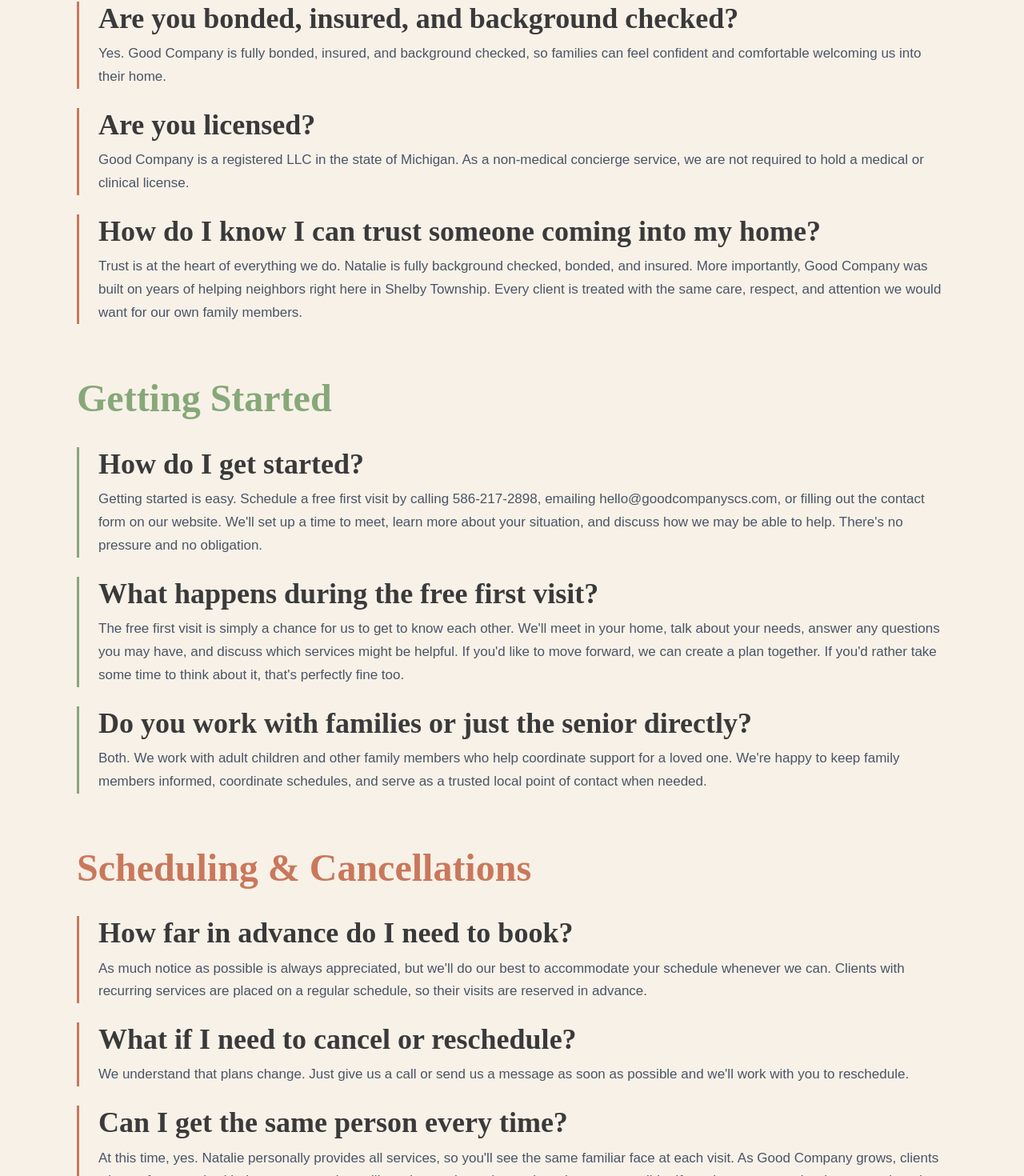
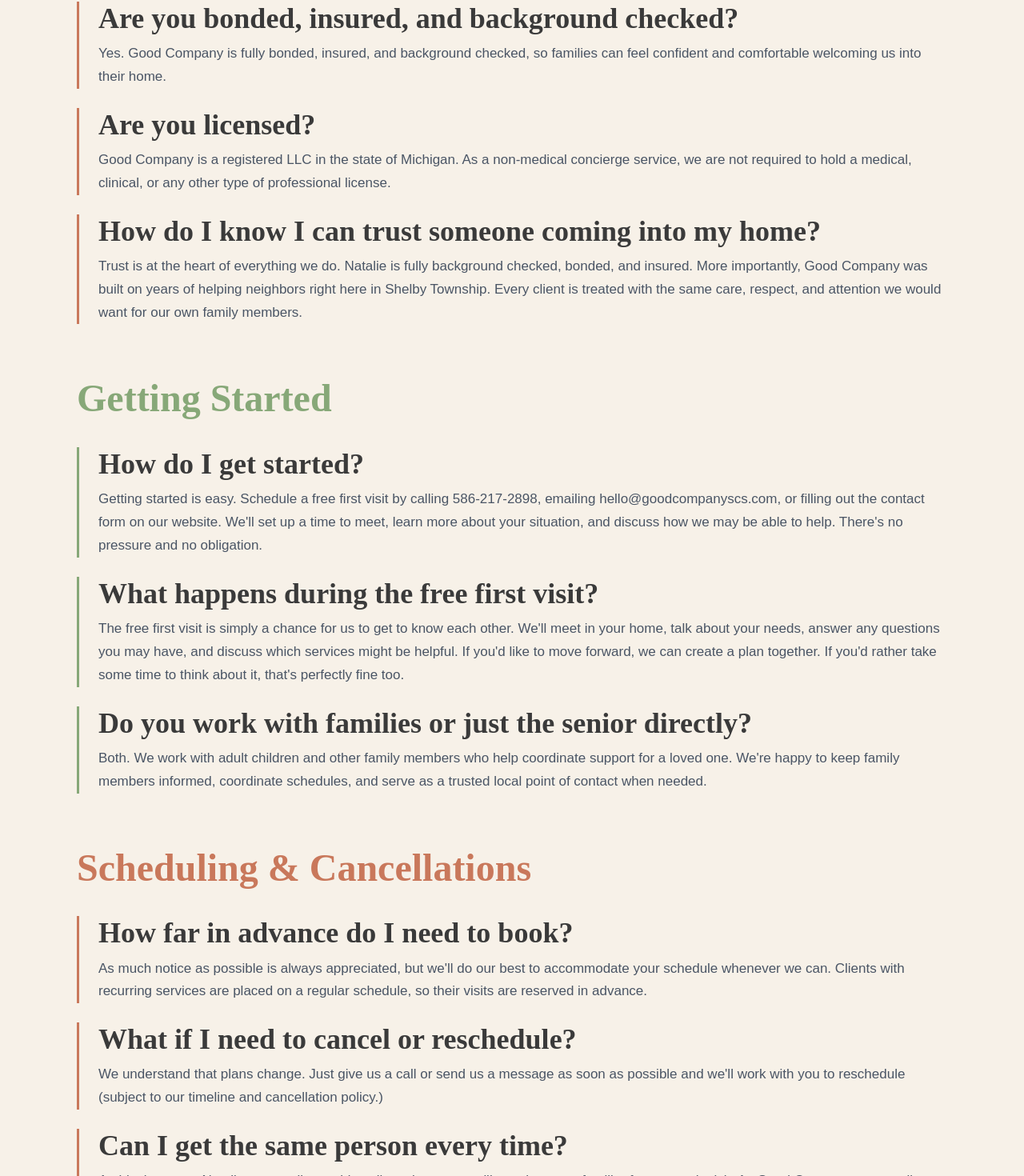
Before and after one commit to GoodCompanySCS/goodcompany-scs, a Next.js app: page /faq in a window 1280 px wide. Shown: the part 1415-2885 px from the top of the page at 80% size. Built offline with nearby package versions, Linux system fonts and the light colour scheme.

Commit message:
Update page.tsx

```diff
--- a/app/faq/page.tsx
+++ b/app/faq/page.tsx
@@ -36,7 +36,7 @@
         },
         {
           q: "Are you licensed?",
-          a: "Good Company is a registered LLC in the state of Michigan. As a non-medical concierge service, we are not required to hold a medical or clinical license."
+          a: "Good Company is a registered LLC in the state of Michigan. As a non-medical concierge service, we are not required to hold a medical, clinical, or any other type of professional license."
         },
         {
           q: "How do I know I can trust someone coming into my home?",
@@ -72,7 +72,7 @@
         },
         {
           q: "What if I need to cancel or reschedule?",
-          a: "We understand that plans change. Just give us a call or send us a message as soon as possible and we'll work with you to reschedule."
+          a: "We understand that plans change. Just give us a call or send us a message as soon as possible and we'll work with you to reschedule (subject to our timeline and cancellation policy.)"
         },
         {
           q: "Can I get the same person every time?",
```
